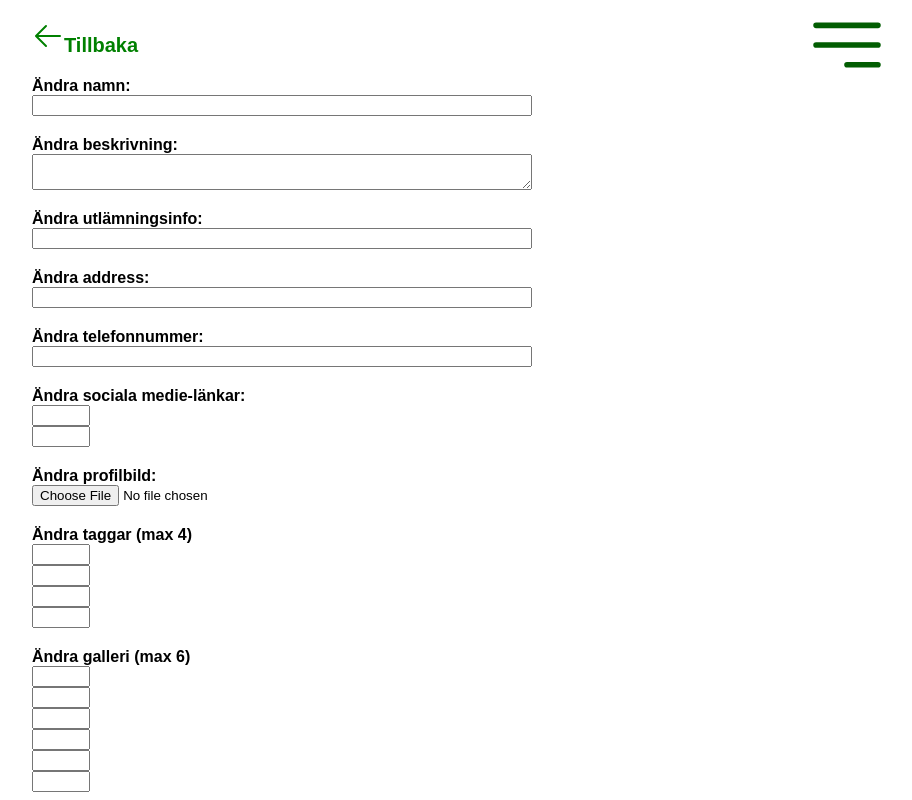
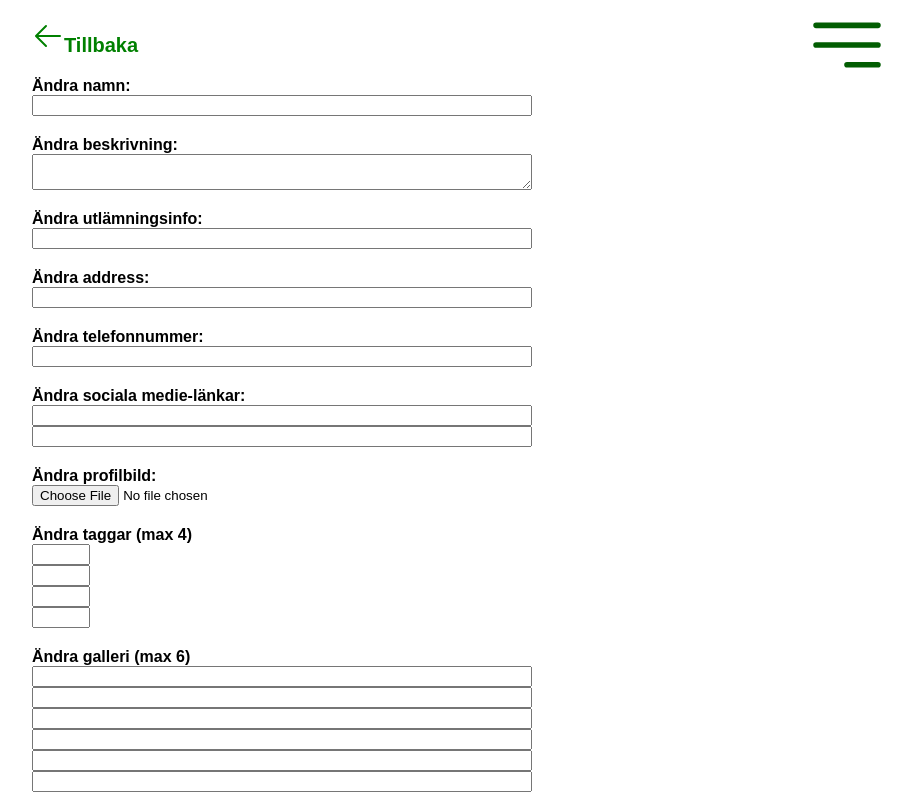
Before and after one commit to ViktoriaHillerud/REKO-ringar, a React (Vite) app in the folder client/: page /profile/edit in a window 1280 px wide. Shown: the top 800 px of the page, without its empty margins (358-1270 px from the left). Built offline with nearby package versions, Linux system fonts and the light colour scheme.

Commit message:
push editprofile

```diff
--- a/client/src/components/EditProfile.tsx
+++ b/client/src/components/EditProfile.tsx
@@ -1,4 +1,4 @@
-import { useEffect, useState, ChangeEvent, FormEvent } from "react";
+import React, { useEffect, useState } from "react";
 import "../styles/profile.css";
 import { deleteUser, getOneUser, updateUser } from "../helpers/api";
 import { useNavigate } from "react-router-dom";
@@ -90,7 +90,7 @@ const EditProfile = () => {
   }, []);
 
   const handleTextareaChange = (
-    event: ChangeEvent<HTMLInputElement | HTMLTextAreaElement>
+    event: React.ChangeEvent<HTMLTextAreaElement>
   ) => {
     const { id, value } = event.target;
     setUser((prevUser) => ({
@@ -99,20 +99,54 @@ const EditProfile = () => {
     }));
   };
 
-  const handleChangeArray = (
-    arrayName: string,
-    value: string,
-    fieldName: "tags" | "social" | "gallery"
-  ) => {
-    setUser((prevUser) => ({
+  const handleChange = (event: React.ChangeEvent<HTMLInputElement>) => {
+    const { id, value } = event.target;
+    const fileInput = document.getElementById("img") as HTMLInputElement;
+
+    if (
+      id.startsWith("img") &&
+      fileInput &&
+      fileInput.files &&
+      fileInput.files.length > 0
+    ) {
+      const file = fileInput.files[0];
+      if (file) {
+        setUser((prevUser: UserProfile | null) => ({
           ...prevUser!,
-      [fieldName]: prevUser![fieldName].map((item, index) =>
-        arrayName === `${fieldName}${index + 1}` ? value : item
+          img: URL.createObjectURL(file),
+        }));
+      }
+      return;
+    } else if (id.startsWith("tag")) {
+      setUser((prevUser: UserProfile | null) => ({
+        ...prevUser!,
+        tags: prevUser!.tags.map((tag, index) =>
+          id === `tag${index + 1}` ? value : tag
         ),
       }));
+    } else if (id.startsWith("social")) {
+      setUser((prevUser: UserProfile | null) => ({
+        ...prevUser!,
+        social: prevUser!.social.map((item, index) =>
+          id === `social${index + 1}` ? value : item
+        ),
+      }));
+    } else if (id.startsWith("gallery")) {
+      setUser((prevUser: UserProfile | null) => ({
+        ...prevUser!,
+        gallery: prevUser!.gallery.map((item, index) =>
+          id === `gallery${index + 1}` ? value : item
+        ),
+      }));
+    } else {
+      setUser((prevUser: UserProfile | null) => ({
+        ...prevUser!,
+        [id]: value,
+      }));
+    }
   };
 
-  const handleSubmit = async (event: FormEvent<HTMLFormElement>) => {
+  const handleSubmit = async (event: React.FormEvent<HTMLFormElement>) => {
     event.preventDefault();
     try {
       const uid = Cookies.get("uid");
@@ -214,7 +248,7 @@ const EditProfile = () => {
             id="name"
             type="text"
             placeholder={user.name}
-            onChange={handleTextareaChange}
+            onChange={handleChange}
           ></input>
 
           <label>Ändra beskrivning:</label>
@@ -229,7 +263,7 @@ const EditProfile = () => {
             id="other"
             type="text"
             placeholder={user.other}
-            onChange={handleTextareaChange}
+            onChange={handleChange}
           ></input>
 
           <label>Ändra address:</label>
@@ -237,7 +271,7 @@ const EditProfile = () => {
             id="address"
             type="text"
             placeholder={user.address}
-            onChange={handleTextareaChange}
+            onChange={handleChange}
           ></input>
 
           <label>Ändra telefonnummer:</label>
@@ -245,61 +279,98 @@ const EditProfile = () => {
             id="phone"
             type="text"
             placeholder={user.phone}
-            onChange={handleTextareaChange}
+            onChange={handleChange}
           ></input>
 
           <label>Ändra sociala medie-länkar:</label>
-          {Array.from({ length: 2 }).map((_, index) => (
-            <div key={index}>
           <input
-                style={tagStyle}
-                id={`social${index + 1}`}
+            id="social1"
             type="text"
-                placeholder={user.social[index] || ""}
-                onChange={(e) =>
-                  handleChangeArray(`social${index + 1}`, e.target.value, "social")
-                }
-              />
-            </div>
-          ))}
+            placeholder={user.social[0]}
+            onChange={handleChange}
+          ></input>
+          <input
+            id="social2"
+            type="text"
+            placeholder={user.social[1]}
+            onChange={handleChange}
+          ></input>
 
           <label>Ändra profilbild:</label>
           <input
             id="img"
             type="file"
             placeholder={user.img}
-            onChange={handleTextareaChange}
+            onChange={handleChange}
           ></input>
 
           <label>Ändra taggar (max 4)</label>
-          {Array.from({ length: 4 }).map((_, index) => (
-            <div key={index}>
           <input
             style={tagStyle}
-                id={`tag${index + 1}`}
+            id="tag1"
             type="text"
-                placeholder={user.tags[index] || ""}
-                onChange={(e) =>
-                  handleChangeArray(`tag${index + 1}`, e.target.value, "tags")
-                }
-              />
-            </div>
-          ))}
+            placeholder={user.tags[0]}
+            onChange={handleChange}
+          ></input>
+          <input
+            style={tagStyle}
+            id="tag2"
+            type="text"
+            placeholder={user.tags[1]}
+            onChange={handleChange}
+          ></input>
+          <input
+            style={tagStyle}
+            id="tag3"
+            type="text"
+            placeholder={user.tags[2]}
+            onChange={handleChange}
+          ></input>
+          <input
+            style={tagStyle}
+            id="tag4"
+            type="text"
+            placeholder={user.tags[3]}
+            onChange={handleChange}
+          ></input>
 
           <label>Ändra galleri (max 6)</label>
-          {Array.from({ length: 6 }).map((_, index) => (
-            <div key={index}>
           <input
-                style={tagStyle}
-                id={`gallery${index + 1}`}
+            id="gallery1"
             type="text"
-                placeholder={user.gallery[index] || ""}
-                onChange={(e) =>
-                  handleChangeArray(`gallery${index + 1}`, e.target.value, "gallery")
-                }
-              />
-            </div>
-          ))}
+            placeholder={user.gallery[0]}
+            onChange={handleChange}
+          ></input>
+          <input
+            id="gallery2"
+            type="text"
+            placeholder={user.gallery[1]}
+            onChange={handleChange}
+          ></input>
+          <input
+            id="gallery3"
+            type="text"
+            placeholder={user.gallery[2]}
+            onChange={handleChange}
+          ></input>
+          <input
+            id="gallery4"
+            type="text"
+            placeholder={user.gallery[3]}
+            onChange={handleChange}
+          ></input>
+          <input
+            id="gallery5"
+            type="text"
+            placeholder={user.gallery[4]}
+            onChange={handleChange}
+          ></input>
+          <input
+            id="gallery6"
+            type="text"
+            placeholder={user.gallery[5]}
+            onChange={handleChange}
+          ></input>
 
           <Button style={btnStyle}>Ändra mina uppgifter</Button>
         </form>
```
Lines whose indentation alone changed are shown as unchanged.
